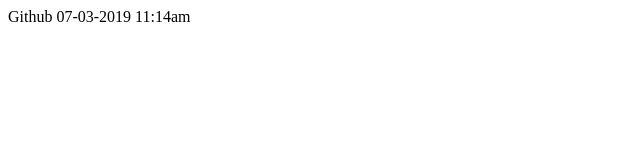
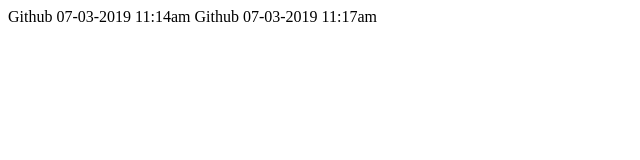
Before and after one commit to apstersofttechnologies/myapp, a plain HTML site: page index.html in a window 1280 px wide. Shown: the whole page, without its empty margins (0-640 px from the left). Drawn offline with Linux system fonts and the light colour scheme.

Commit message:
change status

```diff
--- a/index.html
+++ b/index.html
@@ -4,6 +4,10 @@
 	<title>Testing</title>
 </head>
 <body>
+
 Github 07-03-2019 11:14am
+
+Github 07-03-2019 11:17am
+
 </body>
 </html>
```
